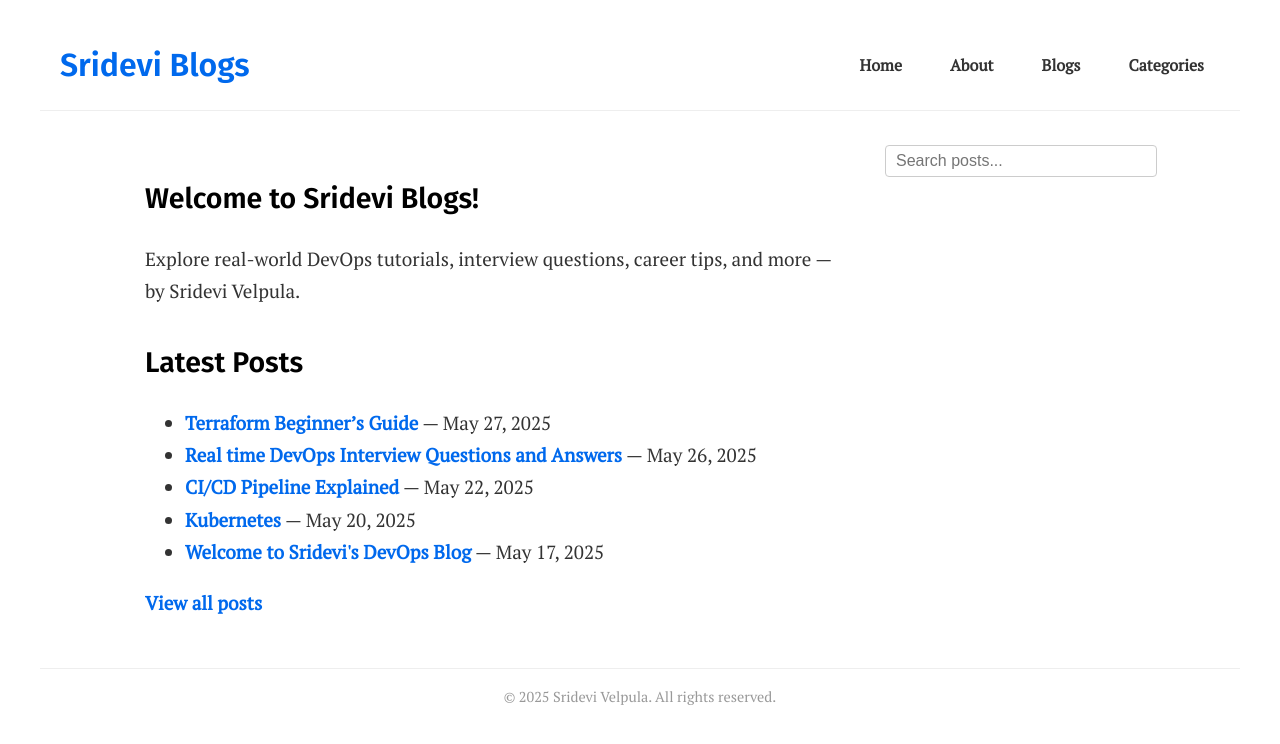
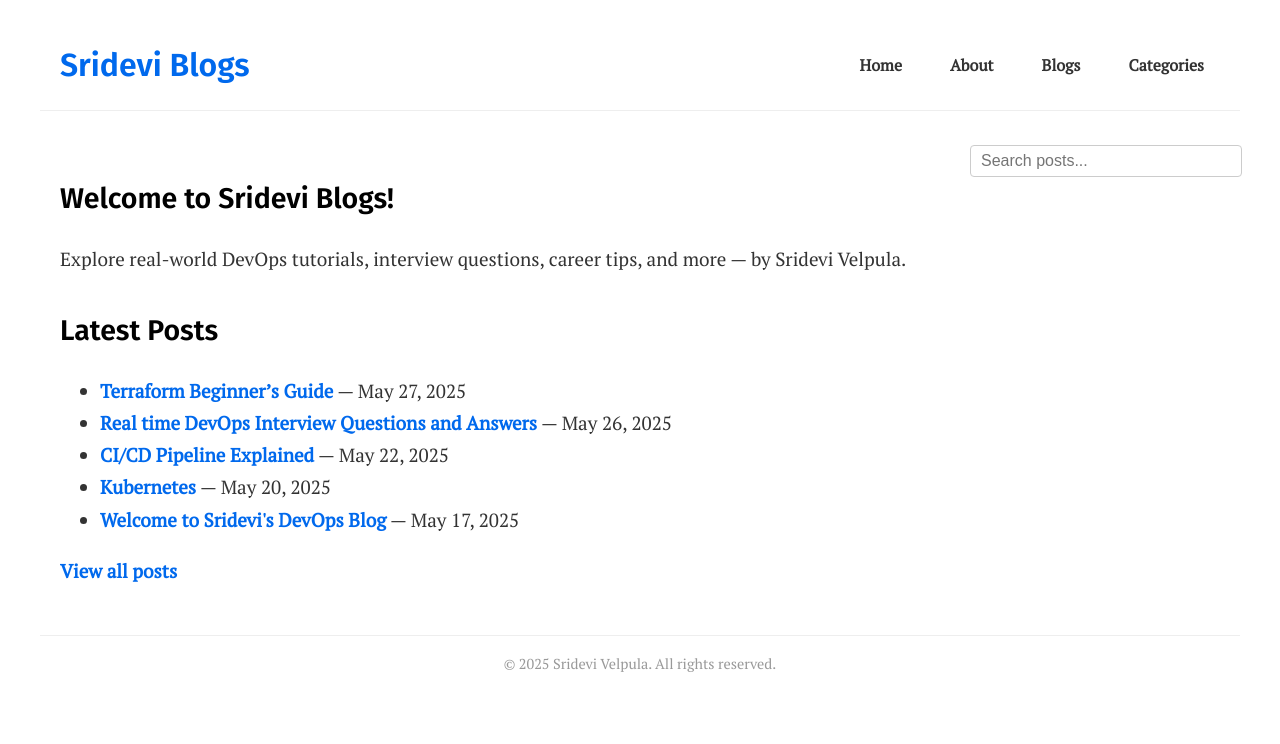
Before and after one commit to srideviblogs/srideviblogs.github.io, a Jekyll site: the page built from index.md, in a window 1280 px wide. Shown: the top 744 px of the page. Built offline with Jekyll 4.4.1, drawn with Linux system fonts in a browser that asks for light colours.

Commit message:
Update custom.css

```diff
--- a/assets/css/custom.css
+++ b/assets/css/custom.css
@@ -119,28 +119,28 @@ header.site-header {
 }
 
 /* ===== New Layout Styles ===== */
-
 /* Layout wrapper for main content and sidebar */
 .layout-container {
   display: flex;
-  justify-content: center;
+  justify-content: flex-start;
   align-items: flex-start;
-  max-width: 1200px;
+  max-width: 1280px; /* increased max-width */
   margin: 0 auto;
   padding: 0 20px;
-  gap: 40px;
+  gap: 60px; /* more space between content and sidebar */
 }
 
 /* Main content */
 .main-content {
   flex: 1;
-  max-width: 700px;
+  max-width: 850px; /* widened content area */
 }
 
 /* Right sidebar */
 .sidebar-right {
   width: 250px;
   flex-shrink: 0;
+  margin-left: auto; /* pushes it to the right edge */
 }
 
 /* Search box in right sidebar */
```
